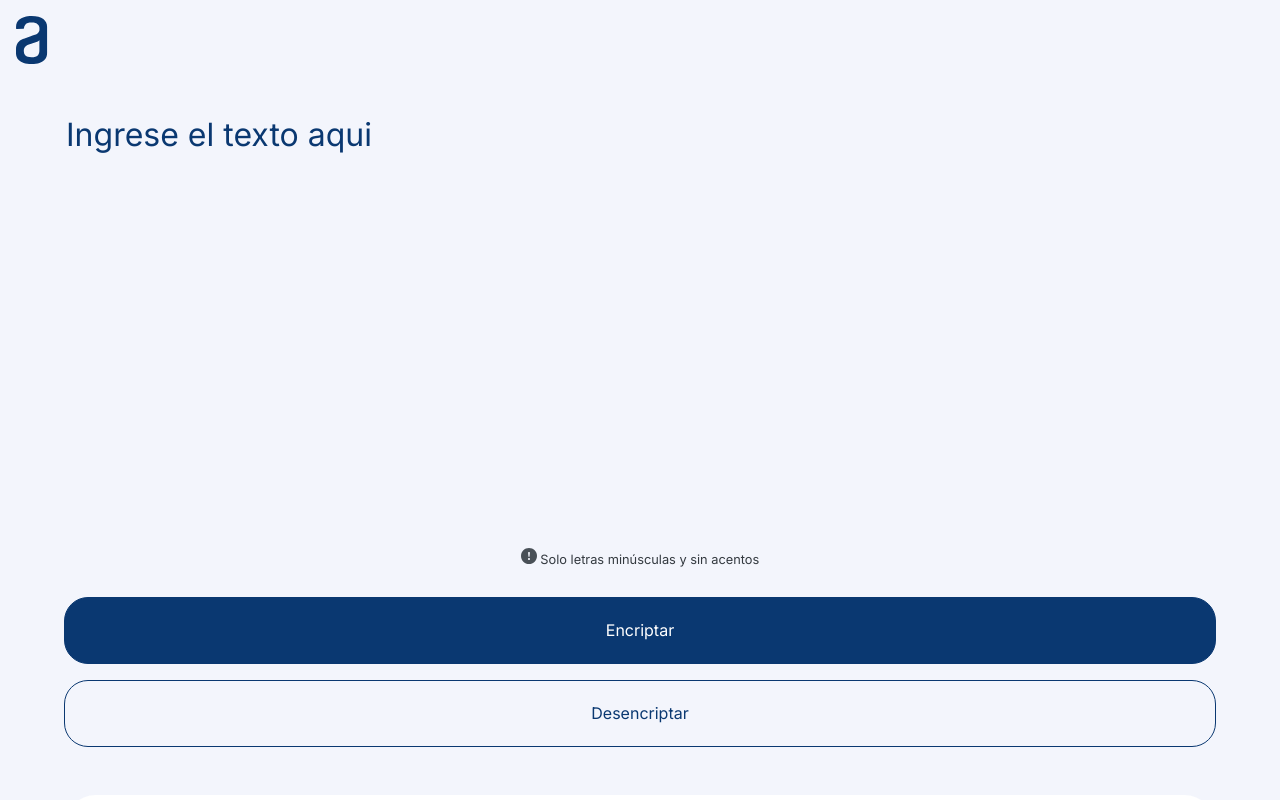
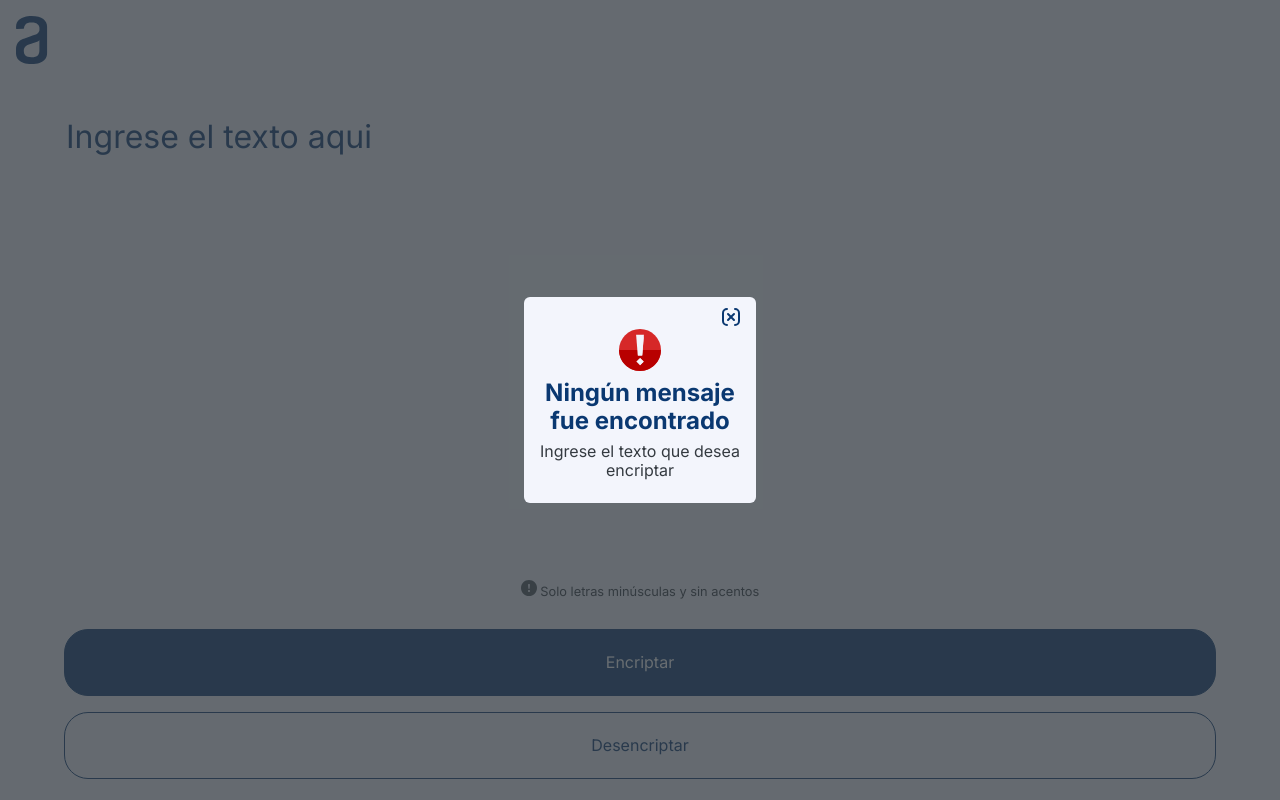
Before and after one commit to julianbustosmt/Curso-ONE_Challenge1, a plain HTML site: page index.html in a window 1280 px wide. Both pictures are taken after a click on the button "Encriptar". Shown: the top 800 px of the page. Drawn offline with nearby package versions, Linux system fonts and the light colour scheme.

Commit message:
Creacion e implementacion de modal

```diff
--- a/css/styles.css
+++ b/css/styles.css
@@ -9,6 +9,7 @@
     --secundary: #FFFFFF;
     --text-secundary: #343A40;
     --text-warning: #d62828;
+    --bg-modal: #343A40bd;
 
 }
 
@@ -26,10 +27,17 @@ main{
     gap: 3rem
 }
 
+.hidden{
+    display: none;
+}
+/*<----------------Header---------------->*/
+
 .logo{
     margin: 1rem;
 }
 
+/*<-------------------------------------->*/
+/*<----------------Input---------------->*/
 .input{
     width: 100%;
     display: flex;
@@ -46,6 +54,7 @@ main{
     background-color: var(--bg-primary);
     border: none;
     resize: none;
+    line-height: 2.5rem;
 }
 
 .input-text::placeholder{
@@ -64,6 +73,10 @@ main{
     color: var(--text-secundary);
     font-size: 0.8rem;
     text-align: center;
+}
+
+.warning{
+    color: var(--text-warning);
 }
 
 .input-buttons{
@@ -94,7 +107,8 @@ main{
     background-color: var(--bg-primary);
     color: var(--primary);
 }
-
+/*<-------------------------------------->*/
+/*<----------------Output---------------->*/
 .output{
     width: 100%;
     background-color: var(--secundary);
@@ -114,6 +128,8 @@ main{
     margin: 2rem 0 0;
     padding: 0.5rem;
     resize: none;
+    font-size: 1.5rem;
+    line-height: 2.25rem;
 }
 
 .output-text::placeholder{
@@ -129,7 +145,7 @@ main{
     text-align: center;
     vertical-align: baseline;
     width: 90%;
-    margin: 0 0 1rem;
+    margin: -2.25rem 0 1rem;
 }
 
 .copy{
@@ -139,10 +155,77 @@ main{
     margin: 0 0 2rem;
 }
 
-.hidden{
-    display: none;
+/*<-------------------------------------->*/
+/*<----------------Modal---------------->*/
+
+.modal{
+    position: fixed;
+    top: 0;
+    left: 0;
+    right: 0;
+    bottom: 0;
+    background-color: var(--bg-modal);
+    display: flex;
+    opacity: 0;
+    pointer-events: none;
+    transition: opacity .3s .2s;
+    --transform: translateY(-100vh) ;
+    --transition: transform .5s
 }
 
-.warning{
+.modal--show{
+    opacity: 1;
+    pointer-events: unset;
+    transition: opacity .3s;
+    --transform: translateY(0) ;
+    --transition: transform .5s .2s
+}
+
+.modal-container{
+    width: 50%;
+    background-color: var(--bg-primary);
+    margin: auto;
+    max-width: 200px;
+    max-height: 90%;
+    border-radius: 6px;
+    padding: 1.5rem 1rem;
+    display: grid;
+    place-items: center;
+    grid-auto-columns: 100%;
+    position: relative;
+    transform: var(--transform);
+    transition: var(--transition);
+}
+
+.modal-close{
+    font-size: 1.5rem;
+    margin: 0.5rem 0.8rem 0 ;
+    text-decoration: none;
+    color: var(--primary);
+    font-weight: 700;
+    transition: background-color .3s;
+    transition: transform .4s;
+    position: absolute;
+    top: 0;
+    right: 0;
+}
+
+.modal-close:hover{
     color: var(--text-warning);
+    transform: scale(1.2);
 }
+
+.modal-title{
+    color: var(--primary);
+    margin: 0 auto 0.5rem;
+    text-align: center;
+}
+
+.modal-paragraph{
+    color: var(--text-secundary);
+    text-align: center;
+    margin: 0 auto;
+    font-weight: 400;
+}
+
+/*<-------------------------------------->*/
--- a/index.html
+++ b/index.html
@@ -1,5 +1,5 @@
 <!DOCTYPE html>
-<html lang="en">
+<html lang="esp">
 
 <head>
     <meta charset="UTF-8">
@@ -21,9 +21,9 @@
             <textarea name="text" id="input-text" cols="30" rows="10" placeholder="Ingrese el texto aqui"
                 class="input-text"></textarea>
             <p class="info animate__animated">
-                    <object data="./img/Info.svg" id="info-svg"class=""></object>
-                    <object data="./img/Info-warning.svg" id="info-svg-warnin" class="hidden"></object>
-                    Solo letras minúsculas y sin acentos
+                <object data="./img/Info.svg" id="info-svg" class=""></object>
+                <object data="./img/Info-warning.svg" id="info-svg-warning" class="hidden"></object>
+                Solo letras minúsculas y sin acentos
             </p>
 
             <div class="input-buttons">
@@ -41,6 +41,18 @@
             <button class="copy button hidden" id="btn-copy">Copiar</button>
 
         </section>
+
+        <section id="modal" class="modal">
+
+            <div class="modal-container">
+                <a class="modal-close"href="#"><img src="./img/Modal-close.svg" alt="Cerrar modal"></a>
+                <img src="./img/Modal-warning.svg" alt="Alerta">
+                <h2 class="modal-title"></h2>
+                <p class="modal-paragraph"></p>
+            </div>
+
+        </section>
+
     </main>
     <footer>
 
@@ -49,6 +61,6 @@
 </body>
 <script src="./js/index.js"></script>
 <script src="./js/eventListener.js"></script>
-<script src="./js/funtions.js"></script>
+<script src="./js/functions.js"></script>
 
 </html>
--- a/js/eventListener.js
+++ b/js/eventListener.js
@@ -2,7 +2,7 @@
 const inputText = document.getElementById("input-text")
 const info = document.querySelector(".info")
 const infoSvg = document.getElementById("info-svg")
-const infoSvgWarning = document.getElementById("info-svg-warnin")
+const infoSvgWarning = document.getElementById("info-svg-warning")
 const btnEncrypt = document.getElementById("btn-encrypt")
 const btnDecrypt = document.getElementById("btn-decrypt")
 
@@ -11,14 +11,26 @@ const outputP = document.getElementById("output-p")
 const btnCopy = document.getElementById("btn-copy")
 
 
-btnEncrypt.addEventListener("click", ()=> {
+btnEncrypt.addEventListener("click", (event)=> {
     const text = encryptText(inputText.value)
-    output(text)
+    if(text.length > 0){
+        output(text)
+    }else{
+        const title = "Ningún mensaje fue encontrado"
+        const paragraph = "Ingrese el texto que desea encriptar"
+        modalContent(title,paragraph)
+    }
 })
 
-btnDecrypt.addEventListener("click", ()=> {
+btnDecrypt.addEventListener("click", (event)=> {
     const text = decryptText(inputText.value)
-    output(text)
+    if(text.length > 0){
+        output(text)
+    }else{
+        const title = "Ningún mensaje fue encontrado"
+        const paragraph = "Ingrese el texto que desea desencriptar"
+        modalContent(title,paragraph)
+    }
 })
 
 inputText.addEventListener("keydown", (event)=>{
--- /dev/null
+++ b/js/functions.js
@@ -0,0 +1,34 @@
+function output(text) {
+    outputText.value = text
+    btnCopy.classList.remove("hidden")
+    outputP.classList.add("hidden")
+}
+
+const addWarnign = (element) => {
+    element.classList.add("animate__shakeX")
+    element.classList.add("warning")
+}
+
+const removeWarnign = (element) => {
+    element.classList.remove("animate__shakeX")
+    element.classList.remove("warning")
+}
+
+const modalContent = (title, paragraph) => {
+
+    const modalTitle = document.querySelector(".modal-title")
+    const modalParagraph = document.querySelector(".modal-paragraph")
+
+    modalTitle.textContent = title
+    modalParagraph.textContent = paragraph
+
+    const modal = document.getElementById("modal")
+    modal.classList.add("modal--show")
+
+    const closeModal = document.querySelector(".modal-close")
+    closeModal.addEventListener("click", (event) => {
+        modal.classList.remove("modal--show")
+        event.preventDefault()
+    })
+
+}
--- a/js/funtions.js
+++ /dev/null
@@ -1,15 +0,0 @@
-function output(text){
-    outputText.value = text
-    btnCopy.classList.remove("hidden")
-    outputP.classList.add("hidden")
-}
-
-const addWarnign = (element) => {
-    element.classList.add("animate__shakeX")
-    element.classList.add("warning")
-}
-
-const removeWarnign = (element) => {
-    element.classList.remove("animate__shakeX")
-    element.classList.remove("warning")
-}
```
Also changed, not shown: img/Modal-close.svg (added), img/Modal-warning.svg (added).
